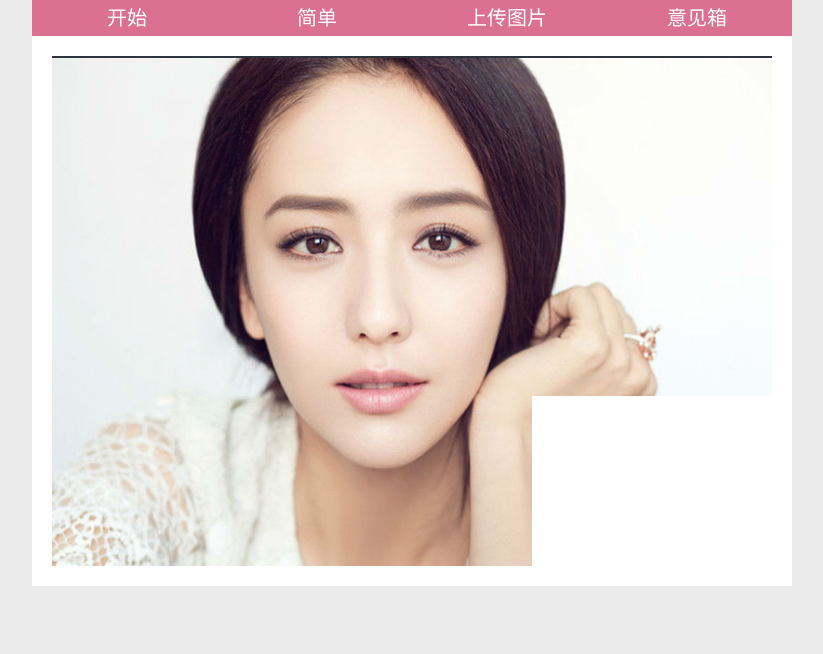
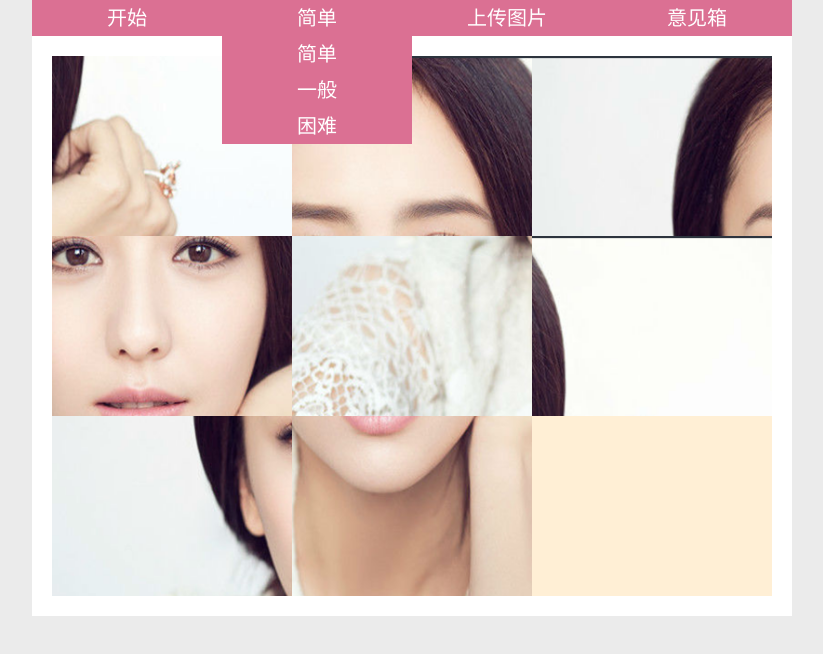
Before and after one commit to changmiaomiao/-Little-game, a plain HTML site: page puzzle/index.html in a window 1280 px wide. Both pictures are taken after a click on the link "简单". Shown: the whole page, without its empty margins (228-1051 px from the left). Drawn offline with Linux system fonts and the light colour scheme.

Commit message:
部分功能

```diff
--- a/puzzle/css/img.css
+++ b/puzzle/css/img.css
@@ -38,20 +38,32 @@ img{
     height: 36px;
 }
 .main .list li{
+    position: relative;
     float:left;
     color: white;
     width: 25%;
     height: 36px;
     line-height: 36px;
     text-align: center;
+    cursor: pointer;
     background-color: palevioletred;
 }
 .main .list li a{
+    /*position: relative;*/
     color: white;
 }
-.main .list li a .select{
+
+.main .list li .selects{
+    position: absolute;
+    width: 190px;
+    z-index: 11;
     display: none;
     background-color: palevioletred;
+}
+.main .list li a:hover .select-left{
+    display: block;
+    right:0;
+    width: 200px;
 }
 .main .list li.input{
     position: relative;
@@ -77,25 +89,22 @@ img{
     margin: 20px 20px;
     float: left;
     width: 720px;
-    height: 510px;
+    height: 540px;
 }
-.main .contents .sample img{
-    width: 100%;
+.main .contents .sample .conImg{
     height: 100%;
-}
-.main .contents #conImg.conImg span{
-    width:240px ;
-    height: 170px;
-    background:url("../img/img1.png") ;
+    background-color: papayawhip;
 }
 .main .contents #conImg.conImg span{
     position: absolute;
     top:0;
     left:0;
+    width:240px ;
+    height: 170px;
     display: block;
     float: left;
     z-index: 0;
-    background-size: 300% 300%;
+    background:url("../img/img1.png") ;
 }
 .main .contents #conImg.conImg9 span.img1{
     background-position :0 0;
@@ -138,8 +147,7 @@ img{
     top: 340px;
     left:240px;
 }
-
-.main .contents #conImg.conImg9 span.pos0{
+/*.main .contents #conImg.conImg9 span.pos0{
     top:0;
     left:0;
 }
@@ -170,7 +178,7 @@ img{
 .main .contents #conImg.conImg9 span.pos7{
     top: 340px;
     left:240px;
-}
+}*/
 .main .contents #conImg.conImg9 #pos{
     background: none;
     top: 340px;
--- a/puzzle/index.html
+++ b/puzzle/index.html
@@ -11,20 +11,27 @@
     <ul class="list" id="list">
         <li><a href="#" class="begin" id="begin">开始</a></li>
         <li>
-            <a href="#">简单
-            <div class="select">
-                <p>简单</p>
-                <p>一般</p>
-                <p>困难</p>
+            <a href="#"  id="select">
+                简单
+            </a>
+            <div class="selects" id="selects">
+                <p class="selects-p">简单</p>
+                <p class="selects-p">一般</p>
+                <p class="selects-p">困难</p>
             </div>
-            </a>
         </li>
         <li class="input" >
             <input type="file" class="file" accept="image/*" id="fileImg">
             上传图片
         </li>
         <li>
-            意见箱
+            <a href="#">
+                意见箱
+                <div class="selects select-left">
+                    <p>940424841@qq.com</p>
+                    <p>m18612047479@163.com</p>
+                </div>
+            </a>
         </li>
     </ul>
     <div class="contents clear" id="contents">
--- a/puzzle/js/index.js
+++ b/puzzle/js/index.js
@@ -4,7 +4,7 @@ var fn = {
     },
     processThis: function processThis(fn, obj) {
         return function (e) {
-            fn.call(obj);
+            fn.call(obj,e);
         }
     }
 };
@@ -95,6 +95,7 @@ Drag.prototype.down = function (e) {
         this.on(document, "mouseup", this.UP);
     }
     e.preventDefault();
+    console.log("start");
     this.run(e, "star");
     this.on(this.ele, "isHit", this.isHit);
 };
@@ -108,6 +109,7 @@ Drag.prototype.move = function (e) {
     this.run(e, "resetMove");
 };
 Drag.prototype.up = function (e) {
+    e=e||window.event;
     this.ele.style.zIndex = 0;
     if (this.ele.releaseCapture) {
         this.ele.releaseCapture();
@@ -125,6 +127,7 @@ Drag.prototype.range = function (oRange) {
     this.on(this.ele, "resetMove", this.addRange);
 };
 Drag.prototype.addRange = function (e) {
+    e=e||window.event;
     var oRange = this.oRange;
     var valX = this.left;
     var valY = this.top;
@@ -145,8 +148,8 @@ Drag.prototype.isHit = function () {
     var pos = document.getElementById("pos");
     pos.posLeft = pos.offsetLeft;
     pos.posTop = pos.offsetTop;
-    var _true = (this.x + this.ele.offsetWidth == pos.posLeft && this.y == pos.offsetTop) || (this.y + this.ele.offsetHeight == pos.offsetTop && this.x == pos.offsetLeft) || (this.x - this.ele.offsetWidth == pos.posLeft && this.y == pos.offsetTop) || (this.y - this.ele.offsetHeight == pos.offsetTop && this.x == pos.posLeft)
-        ;
+    var _true = (this.x + this.ele.offsetWidth == pos.posLeft && this.y == pos.offsetTop) || (this.y + this.ele.offsetHeight == pos.offsetTop && this.x == pos.offsetLeft) || (this.x - this.ele.offsetWidth == pos.posLeft && this.y == pos.offsetTop) || (this.y - this.ele.offsetHeight == pos.offsetTop && this.x == pos.posLeft);
+    console.log(_true);
     if (_true) {
         this.ele.style.left = pos.posLeft + "px";
         this.ele.style.top = pos.posTop + "px";
@@ -156,26 +159,26 @@ Drag.prototype.isHit = function () {
     else {
         this.ele.style.left = this.x + "px";
         this.ele.style.top = this.y + "px";
-    }
-    ;
+    };
 };
 var render = (function () {
-    var conImg = document.getElementById("conImg");
+    var conImg = document.getElementById("conImg"),
+        conImgWidth=conImg.clientWidth,
+        conImgHeight=conImg.clientHeight;
     var sample = document.getElementById("sample");
+    var select = document.getElementById("select");
+    var selects = document.getElementById("selects");
+    var selectsP = document.getElementsByClassName("selects-p");
     var fileImg = document.getElementById("fileImg");
-    var sampleLeft = sample.offsetLeft;
-    var sampleTop = sample.offsetTop;
     var sampleRight = sample.clientWidth;
     var sampleBottom = sample.clientHeight;
+    var nIndex=null;
     var spans = "";
-    var arr = [];
     var spanImg = [];
-    var fileTrue = false;
-    var clickNum = 0;
     function numData(n) {
-        n = n ? 9 : n;
-        for (var i = 0; i <= (n - 1); i++) {
-            var num = fn.ran(1, n - 1);
+        var arr = [];
+        for (var i = 0; i <=n ; i++) {
+            var num = fn.ran(0, n - 1);
             var boo = arr.filter(function (index) {
                 return index == num;
             });
@@ -184,21 +187,54 @@ var render = (function () {
             }
             i = arr.length;
         }
+        return arr;
     };
     function inn(n) {
-        n = n ? 9 : n;
-        numData(n);
+        n = n ? n :9;
+        nIndex=n;
+        var nSqrt=Math.sqrt(n);
+        var num=0;
+        var position=[];
         for (var i = 0; i < n - 1; i++) {
-            spans += "<span class='img" + arr[i] + "'></span>";
+            spans += "<span></span>";
         }
         spans += "<span id='pos'></span>";
         conImg.innerHTML = spans;
         var spansClass = conImg.getElementsByTagName("span");
+        var pos = document.getElementById("pos");
+        for (var j=0;j<=nSqrt;j++){
+            if(j==nSqrt){
+                if(num==nSqrt-1){
+                    continue;
+                }
+                num++;
+                j=-1;
+            }else{
+                position.push({left:j*(conImgWidth/nSqrt),top:num*(conImgHeight/nSqrt)});
+
+            }
+        };
+        var arr=numData(spansClass.length-1);
         for (i = n - 2; i >= 0; i--) {
             var span = spansClass[i];
-            span.classList[1] = " pos" + i;
-            span.className = span.classList[0] + " " + span.classList[1];
+            span.style.left=position[arr[i]].left+"px";
+            span.style.top=position[arr[i]].top+"px";
+            span.style.width=conImgWidth/nSqrt+"px";
+            span.style.height=conImgHeight/nSqrt+"px";
+        }
+        pos.style.width=conImgWidth/nSqrt+"px";
+        pos.style.height=conImgHeight/nSqrt+"px";
+        pos.style.left="auto";
+        pos.style.top="auto";
+        pos.style.bottom="0";
+        pos.style.right="0";
+        arr=numData(spansClass.length-1);
+        for (i = n - 2; i >= 0; i--) {
+           span = spansClass[i];
+            span.style.backgroundSize=nSqrt+"00% "+nSqrt+"00%";
+            span.style.backgroundPosition="-"+position[arr[i]].left+"px -"+position[arr[i]].top+"px";
             var spanOn = new Drag(span);
+            console.log(spanOn);
             spanOn.on(span, "start");
             spanOn.range({
                 left: 0,
@@ -214,7 +250,6 @@ var render = (function () {
     };
     function showImg(file) {
         if (!file)return;
-        var name = file.name;
         var size = Math.floor(file.size / 1024);
         var type = file.type;
         if (!/image\//.test(type)) {
@@ -237,7 +272,6 @@ var render = (function () {
                     item.style.backgroundSize = "300% 300%";
                     item.style.backgroundPositionX = positionX;
                     item.style.backgroundPositionY = positionY;
-
                 });
             };
         }
@@ -255,16 +289,34 @@ var render = (function () {
                     }
                     for (var i = 0; i < _file.length; i++) {
                         showImg(_file[i]);
-                        inn(9);
+                        if(nIndex){inn(nIndex);}else(inn(9));
                     }
                 }else{
-                    inn(9);
+                    if(nIndex){inn(nIndex);}else(inn(9));
+
                 }
 
             };
-            fileImg.onclick = function () {
+            select.onclick=function (){
+                selects.style.display="block";
+            };
+            for(var i=0;i<selectsP.length;i++){
+                selectsP[i].onclick=function(){
+                    var diff=this.innerHTML;
+                    if(diff=="简单"){
+                        inn(9);
 
-            };
+                    }else if(diff=="一般"){
+                        inn(16);
+                        select.innerHTML=diff;
+                    }else if(diff=="困难"){
+                        inn(25);
+                        select.innerHTML=diff;
+                    };
+                    selects.style.display="none";
+                };
+            }
+
             var time = window.setTimeout(function () {
                 inn(9)
             }, 1000);
```
Also changed, not shown: puzzle/node.md (added, +23 -0 lines), puzzle/README.md.
